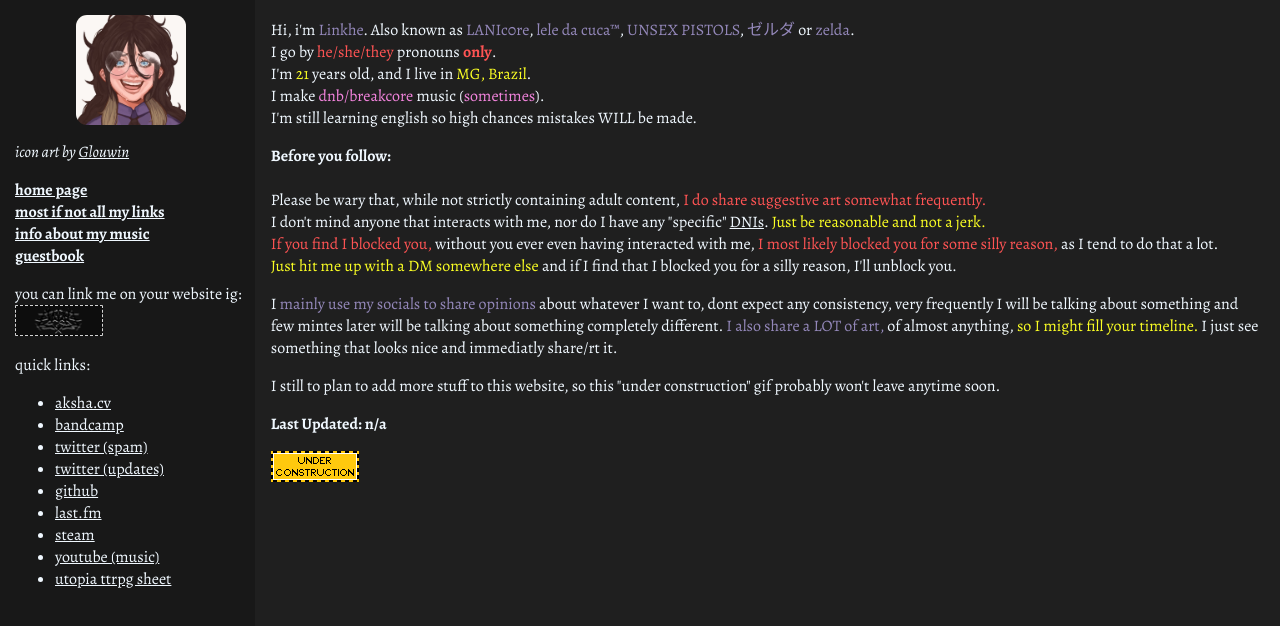
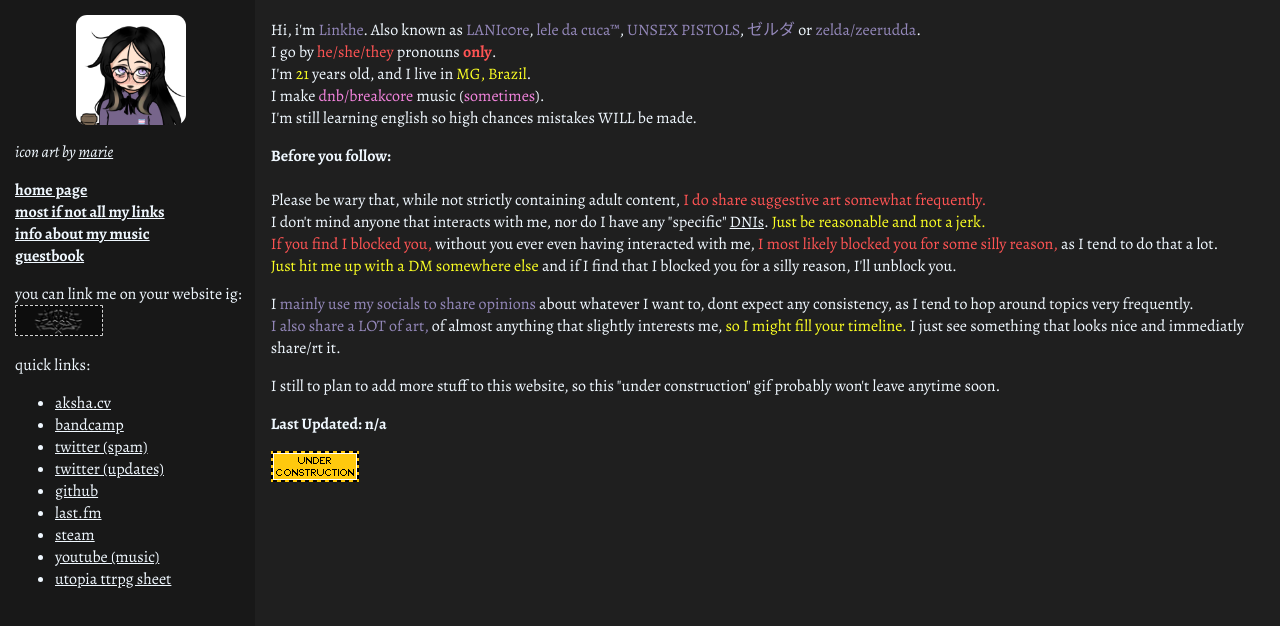
Before and after one commit to ActuallyLinkhe/actuallylinkhe.github.io, a plain HTML site: page public/index.html in a window 1280 px wide. Drawn offline with nearby package versions, Linux system fonts and the light colour scheme; no server answers.

Commit message:
back to old branding

```diff
--- a/public/assets/main/sidebar.html
+++ b/public/assets/main/sidebar.html
@@ -1,14 +1,14 @@
 <html>
 
   <div class="iconbox">
-  <img class="icon" src="/assets/main/img/icon.jpg" width="110" height="110" alt="Linkhe / lele da cuca OC design by Glouwin">
+  <img class="icon" src="/assets/main/img/icon.png" width="110" height="110" alt="Linkhe / lele da cuca OC design by Marrie">
   </div>
 
 <div id="navigation">
   <div class="desktop-exclusive">
     <p>
 
-      <i>icon art by <a href="https://glouwin.carrd.co/">Glouwin</a></i>
+      <i>icon art by <a href="https://x.com/mmeriart/">marie</a></i>
     </p>
 
     <p class="pages"> <strong>
--- a/public/index.html
+++ b/public/index.html
@@ -31,7 +31,7 @@
         <div id="mini-about">
           <p>
               Hi, i'm <span class="purple">Linkhe</span>.
-              Also known as <span class="purple">LANIc0re</span>, <span class="purple ">lele da cuca™</span>, <span class="purple">UNSEX PISTOLS</span>, <span class="purple">ゼルダ</span> or <span class="purple">zelda</span>. <br>
+              Also known as <span class="purple">LANIc0re</span>, <span class="purple ">lele da cuca™</span>, <span class="purple">UNSEX PISTOLS</span>, <span class="purple">ゼルダ</span> or <span class="purple">zelda/zeerudda</span>. <br>
               I go by <span class="red">he/she/they</span> pronouns <b class="red">only</b>. <br>
               I'm <span id="age" class="yellow">XX</span> years old, and I live in <span class="yellow">MG, Brazil</span>. <br>
               I make <span class="pink">dnb/breakcore</span> music (<span class="pink">sometimes</span>). <br>
@@ -46,9 +46,8 @@
         </p>
 
         <p class="abt">
-            I <span class="purple">mainly use my socials to share opinions</span> about whatever I want to, dont expect any consistency,
-            very frequently I will be talking about something and few mintes later will be talking about something completely different.
-            <span class="purple">I also share a LOT of art,</span> of almost anything, <span class="yellow">so I might fill your timeline.</span> I just see something that looks nice and immediatly share/rt it.
+            I <span class="purple">mainly use my socials to share opinions</span> about whatever I want to, dont expect any consistency, as I tend to hop around topics very frequently. <br>
+            <span class="purple">I also share a LOT of art,</span> of almost anything that slightly interests me, <span class="yellow">so I might fill your timeline.</span> I just see something that looks nice and immediatly share/rt it.
         </p>
 
         <p>
```
Also changed, not shown: public/assets/main/img/icon.jpg (deleted), public/assets/main/img/icon.png (added).
